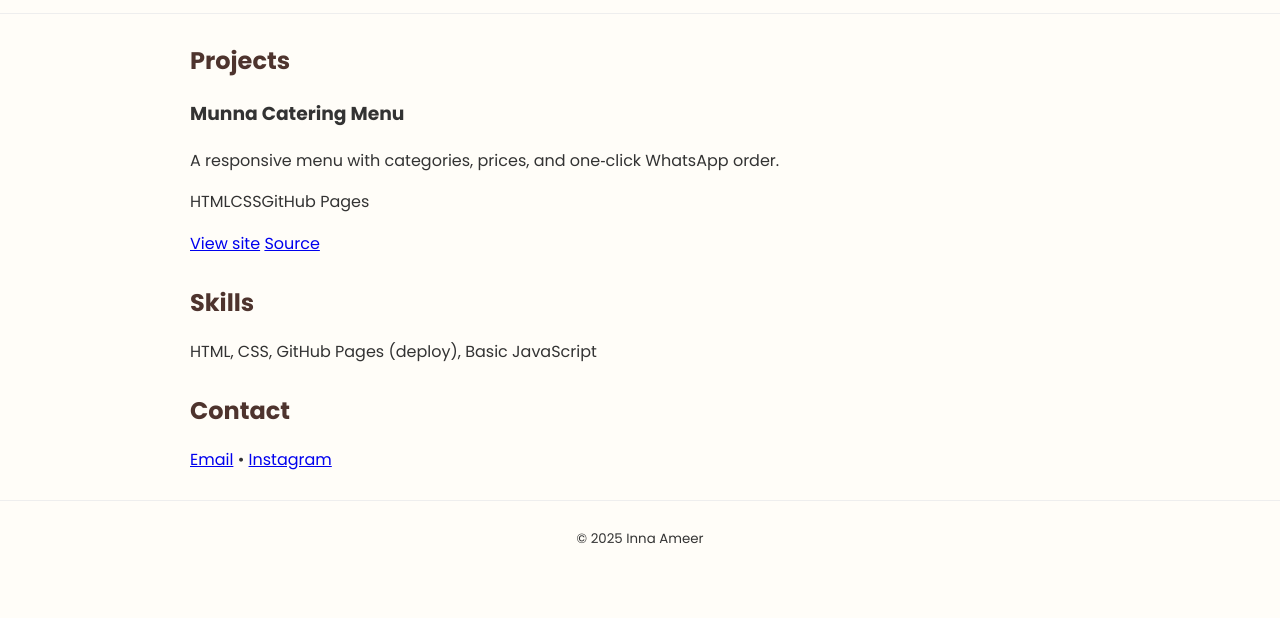
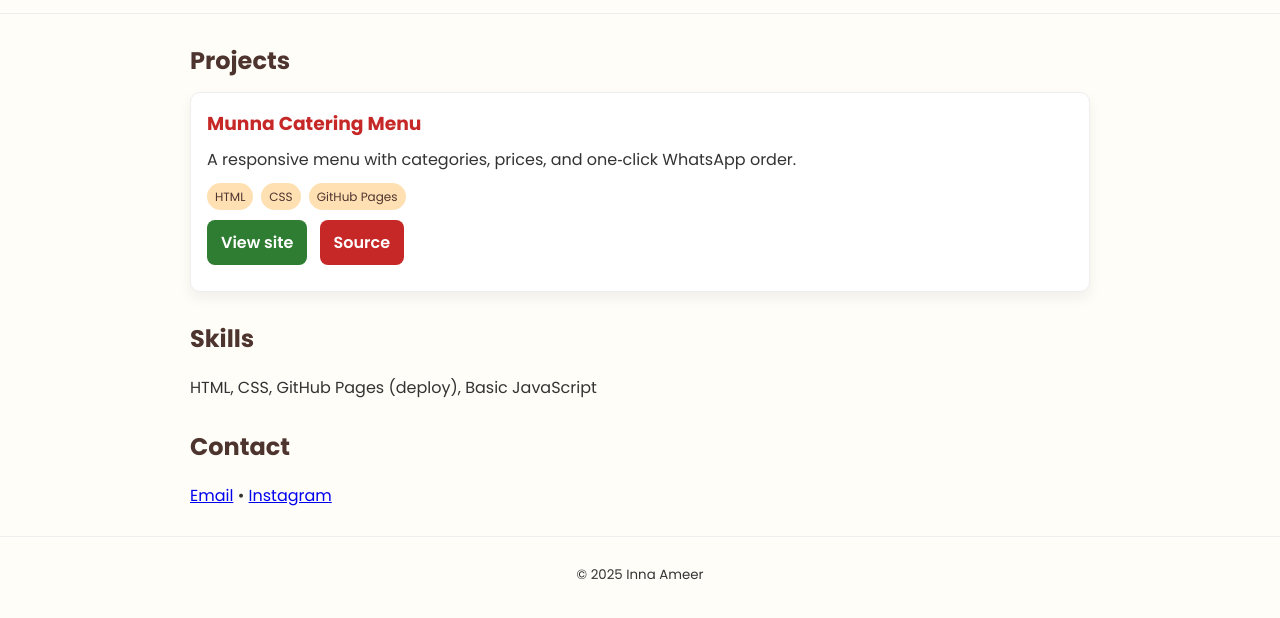
Before and after one commit to innams87-code/inna-portfolio, a plain HTML site: page index.html in a window 1280 px wide. Shown: the part 128-746 px from the top of the page. Drawn offline with Linux system fonts and the light colour scheme.

Commit message:
Update styles.css

```diff
--- a/styles.css
+++ b/styles.css
@@ -25,3 +25,43 @@ border-bottom: 1px solid #eee;
 .logo { height: 36px; width: auto; }
 nav a { margin: 0 10px; color: #c62828; text-decoration: none; font-weight: 600; }
 nav a:hover { text-decoration: underline; }
+.projects {
+  display: grid;
+  grid-template-columns: repeat(auto-fit, minmax(260px, 1fr));
+  gap: 16px;
+}
+
+.card {
+  background: #fff;
+  border: 1px solid #eee;
+  border-radius: 10px;
+  padding: 16px;
+  box-shadow: 0 6px 14px rgba(0,0,0,.06);
+  text-align: left;
+}
+
+.card h3 { margin: 0 0 8px; color: #c62828; }
+.card p { margin: 6px 0 10px; }
+
+.tags { display: flex; gap: 8px; flex-wrap: wrap; margin-bottom: 10px; }
+.tags span {
+  background: #ffe0b2;
+  color: #4e342e;
+  padding: 4px 8px;
+  border-radius: 999px;
+  font-size: 12px;
+}
+
+.btn {
+  display: inline-block;
+  background: #2e7d32;
+  color: #fff;
+  padding: 10px 14px;
+  border-radius: 8px;
+  text-decoration: none;
+  font-weight: 600;
+  margin-right: 8px;
+}
+.btn.secondary { background: #c62828; }
+
+.actions { margin-top: 8px; }
```
